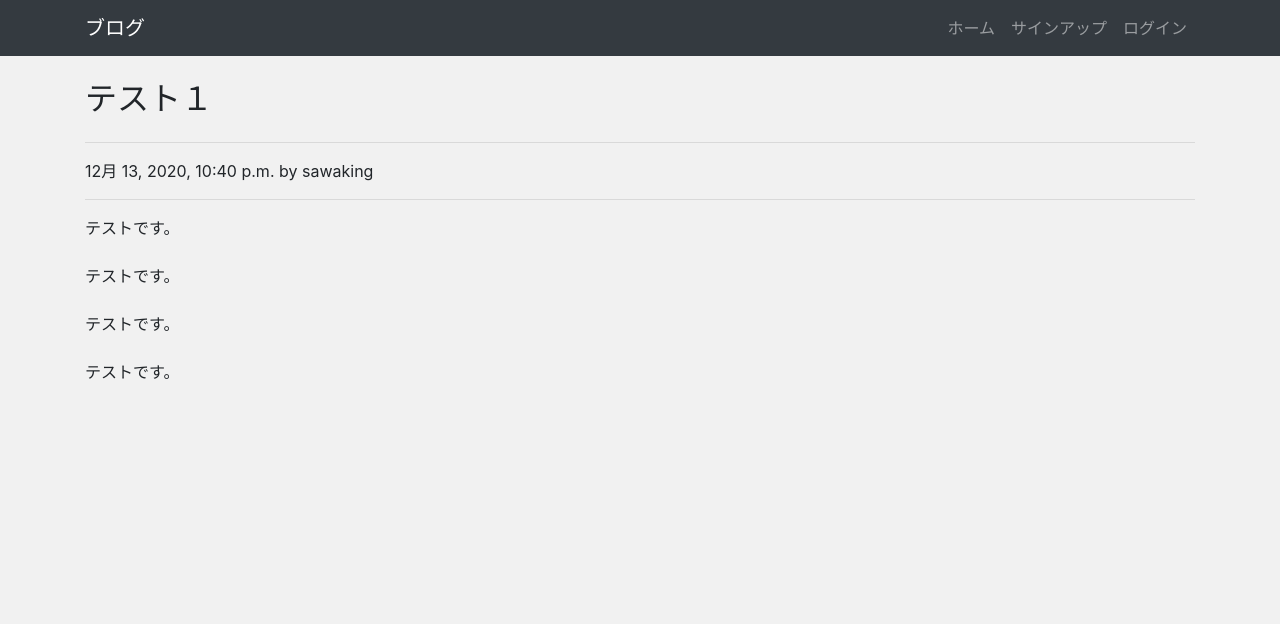
After one commit to akiramenowaruiotoko/django-blog-tutorial, a Django app: page /post/1 in a window 1280 px wide. The commit adds this page. Shown: the top 624 px of the page. Run offline with Django 3.2, Linux system fonts and the light colour scheme; data comes from the database, SQL or seed files in the repository; some libraries are stand-ins or nearby versions.

Commit message:
詳細画面作成

```diff
--- a/app/templates/app/index.html
+++ b/app/templates/app/index.html
@@ -14,7 +14,7 @@
                 <div class="card-footer text-muted">
                     {{ post.created|date}} by {{ post.author}}
                 </div>
-                <a href="" class="stretched-link"></a>
+                <a href="{% url 'post_detail' post.id %}" class="stretched-link"></a>
             </div>
         {% endfor %}
     </div>
--- /dev/null
+++ b/app/templates/app/post_detail.html
@@ -0,0 +1,18 @@
+{% extends "app/base.html" %}
+
+{% block content %}
+
+<h2 class="my-4">{{ post_data.title }}</h2>
+<hr>
+<p>{{ post_data.created }} by {{ post_data.author }}</p>
+<hr>
+<p>{{ post_data.content|linebreaksbr }}</p>
+{% if user.is_authenticated %}
+    <hr>
+    <div class="d-flex mb-5">
+        <a href="" class="btn btn-warning mr-2">編集する</a>
+        <a href="" class="btn btn-danger">削除する</a>
+    </div>
+{% endif %}
+
+{% endblock %}
--- a/app/urls.py
+++ b/app/urls.py
@@ -2,5 +2,7 @@ from django.urls import path
 from app import views
 
 urlpatterns = [
-    path('', views.IndexView.as_view(), name='index')
+    path('', views.IndexView.as_view(), name='index'),
+    path('post/<int:pk>', views.PostDetailView.as_view(), name='post_detail'),
+
 ]
--- a/app/views.py
+++ b/app/views.py
@@ -9,3 +9,11 @@ class IndexView(View):
         return render(request, 'app/index.html',{
             'post_data': post_data
         })
+
+
+class PostDetailView(View):
+    def get(self, request, *args, **kwargs):
+        post_data = Post.objects.get(id=self.kwargs['pk'])
+        return render(request, 'app/post_detail.html', {
+            'post_data': post_data
+        })
```
